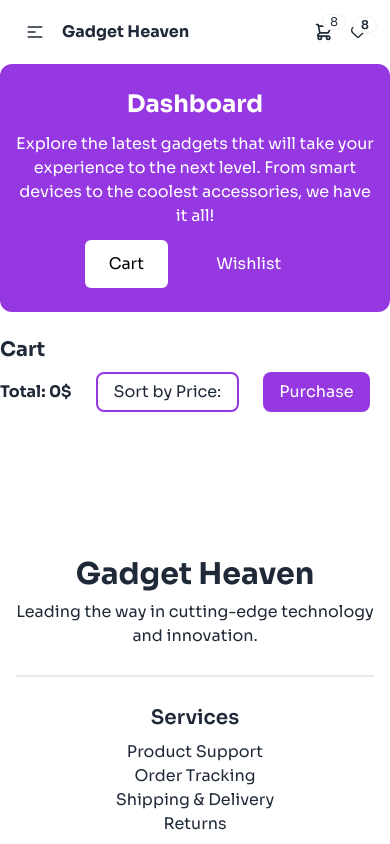
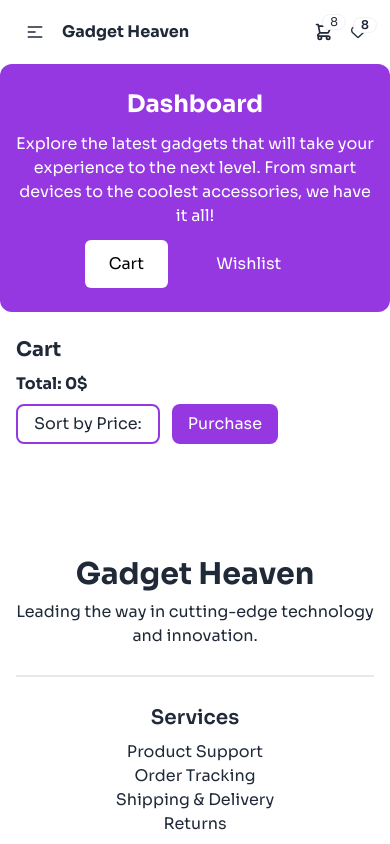
Before and after one commit to anait31/gadget-heaven, a React (Vite) app: page /dashboard in a window 390 px wide. Shown: the top 844 px of the page. Built offline with nearby package versions, Linux system fonts and the light colour scheme.

Commit message:
Make responsive for mobile

```diff
--- a/package.json
+++ b/package.json
@@ -15,6 +15,7 @@
     "react-helmet": "^6.1.0",
     "react-icons": "^5.3.0",
     "react-router-dom": "^6.27.0",
+    "react-toastify": "^10.0.6",
     "surge": "^0.24.6"
   },
   "devDependencies": {
--- a/src/components/Dashboard/Dashboard.jsx
+++ b/src/components/Dashboard/Dashboard.jsx
@@ -84,17 +84,17 @@ const Dashboard = () => {
                     <button onClick={() => handleWishlist('wishlist')} className={`${isActive.status ? '' : 'bg-white text-black'} px-6 py-3 rounded-md mr-4`}>Wishlist</button>
 
                 </div>
-                {/* <Modal></Modal> */}
 
             </div>
+            <div className="px-4 md:px-0">
                 {
                     isActive.status ?
                         <div>
                             <div className="md:flex justify-between items-center py-6">
                                 <h2 className="text-xl font-bold mb-2 md:mb-0">Cart</h2>
-                            <div className="flex space-x-6 items-center">
+                                <div className="md:flex md:space-x-4 space-y-2 md:space-y-0 items-center">
                                     <h2 className="md:text-xl font-bold">Total: {totalCost}$</h2>
-                                <button onClick={handleSortByPrice} className="border-2 px-4 py-[6px] rounded-lg border-[#9538E2]">Sort by Price:</button>
+                                    <button onClick={handleSortByPrice} className="border-2 px-4 py-[6px] rounded-lg mr-3 md:mr-0 border-[#9538E2]">Sort by Price:</button>
                                     <button onClick={() => document.getElementById('my_modal_5').showModal()} className={`bg-[#9538E2] px-4 py-2 rounded-lg text-white ${selectedProducts ? '' : 'm-6'}`}>Purchase</button>
                                     <dialog id="my_modal_5" className="modal modal-bottom sm:modal-middle">
                                         <div className="modal-box text-center">
@@ -114,13 +114,13 @@ const Dashboard = () => {
                                     </dialog>
                                 </div>
                             </div>
-                        <div className="mx-4 md:mx-0">
+                            <div className="">
                                 {
                                     selectedProducts.map((product, idx) => <Cart handleDeleteProduct={handleDeleteProduct} key={idx} product={product}></Cart>)
                                 }
                             </div>
                         </div> :
-                    <div className="py-6 mx-4 md:mx-0">
+                        <div className="py-6">
                             <h2 className="text-xl font-bold pb-6">Wishlist</h2>
                             <div>
                                 {
@@ -130,6 +130,7 @@ const Dashboard = () => {
                         </div>
                 }
             </div>
+        </div>
     );
 };
 
--- a/src/main.jsx
+++ b/src/main.jsx
@@ -11,6 +11,7 @@ import Dashboard from './components/Dashboard/Dashboard.jsx'
 import AboutUs from './components/AboutUs/AboutUs.jsx'
 import Products from './components/Products/Products.jsx'
 import ProductDetails from './components/ProductDetails/ProductDetails.jsx'
+import { ToastContainer, toast } from 'react-toastify';
 
 const router = createBrowserRouter([
   {
@@ -61,5 +62,6 @@ const router = createBrowserRouter([
 createRoot(document.getElementById('root')).render(
   <StrictMode>
     <RouterProvider router={router}></RouterProvider>
+    <ToastContainer ></ToastContainer>
   </StrictMode>,
 )
```
Also changed, not shown: 1 other file (tests, documents, lock files or other folders). Lines whose indentation alone changed are shown as unchanged.
